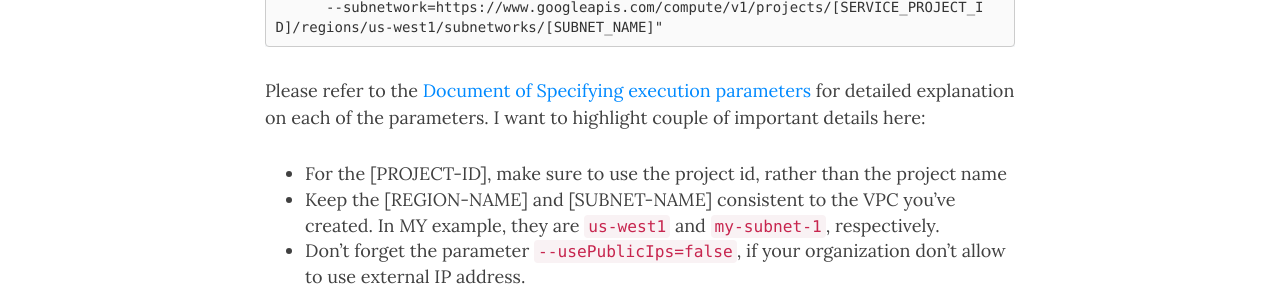
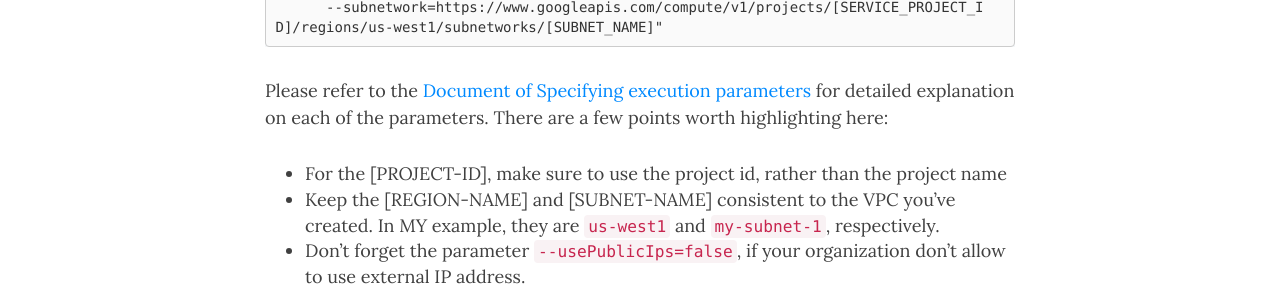
Before and after one commit to stonefl/stonefl.github.io, a Jekyll site: the page built from _posts/2020-01-15-run-dataflow-jobs-in-a-shared-vpc-on-gcp.md, in a window 1280 px wide and 900 px high, scrolled down 6987 px. Shown: the part 181-481 px from the top of the window. Built offline with Jekyll 4.4.1, drawn with Linux system fonts in a browser that asks for light colours; nearby versions of some CDN libraries; comment, search, counter and statistics services are not loaded.

Commit message:
Update 2020-01-15-run-dataflow-jobs-in-a-shared-vpc-on-gcp.md

````diff
--- a/_posts/2020-01-15-run-dataflow-jobs-in-a-shared-vpc-on-gcp.md
+++ b/_posts/2020-01-15-run-dataflow-jobs-in-a-shared-vpc-on-gcp.md
@@ -155,7 +155,7 @@ mvn -Pdataflow-runner compile exec:java \
       --subnetwork=https://www.googleapis.com/compute/v1/projects/[SERVICE_PROJECT_ID]/regions/us-west1/subnetworks/[SUBNET_NAME]"
 ```
 
-Please refer to the [Document of Specifying execution parameters](https://cloud.google.com/dataflow/docs/guides/specifying-exec-params) for detailed explanation on each of the parameters. I want to highlight couple of important details here:
+Please refer to the [Document of Specifying execution parameters](https://cloud.google.com/dataflow/docs/guides/specifying-exec-params) for detailed explanation on each of the parameters. There are a few points worth highlighting here:
 
 - For the [PROJECT-ID], make sure to use the project id, rather than the project name
 - Keep the [REGION-NAME] and [SUBNET-NAME] consistent to the VPC you’ve created. In MY example, they are `us-west1` and `my-subnet-1`, respectively.
````
